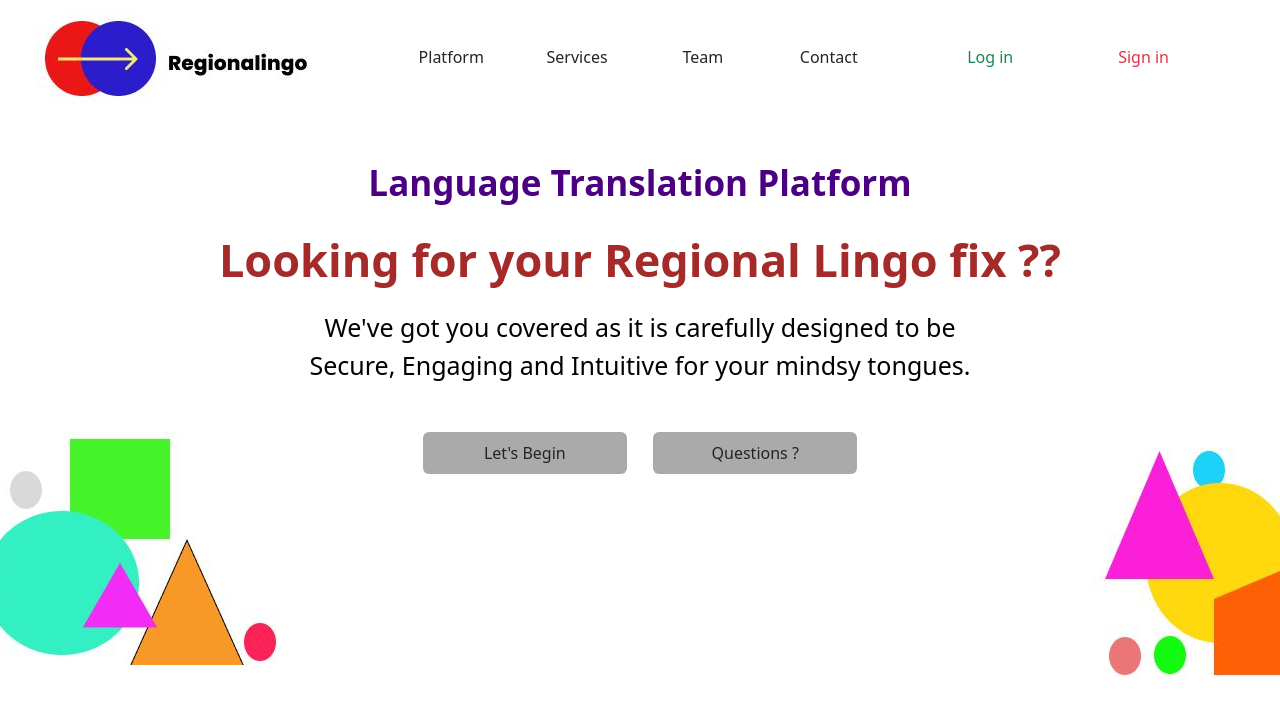
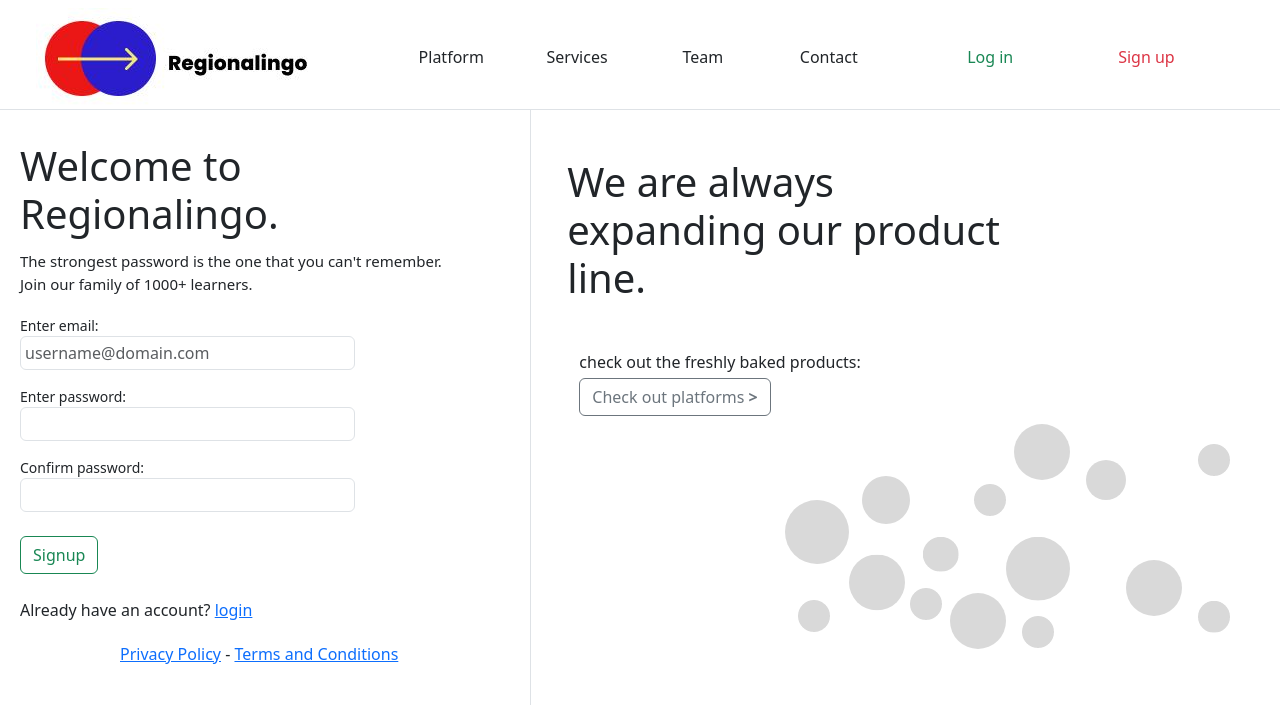
Before and after one commit to HARSH-KUMAR10/IBMProject_client, a React (Create React App) app: page /signup in a window 1280 px wide. Shown: the top 716 px of the page. Built offline with nearby package versions, Linux system fonts and the light colour scheme.

Commit message:
login and signup - pages complete

```diff
--- a/package.json
+++ b/package.json
@@ -8,6 +8,7 @@
     "@testing-library/user-event": "^13.5.0",
     "react": "^18.2.0",
     "react-dom": "^18.2.0",
+    "react-router-dom": "^6.8.1",
     "react-scripts": "5.0.1",
     "web-vitals": "^2.1.4"
   },
--- a/public/index.html
+++ b/public/index.html
@@ -17,11 +17,15 @@
     <link rel="manifest" href="%PUBLIC_URL%/manifest.json" />
     <link href="https://cdn.jsdelivr.net/npm/bootstrap@5.3.0-alpha1/dist/css/bootstrap.min.css" rel="stylesheet" integrity="sha384-GLhlTQ8iRABdZLl6O3oVMWSktQOp6b7In1Zl3/Jr59b6EGGoI1aFkw7cmDA6j6gD" crossorigin="anonymous">
     <script src="https://cdn.jsdelivr.net/npm/bootstrap@5.3.0-alpha1/dist/js/bootstrap.bundle.min.js" integrity="sha384-w76AqPfDkMBDXo30jS1Sgez6pr3x5MlQ1ZAGC+nuZB+EYdgRZgiwxhTBTkF7CXvN" crossorigin="anonymous"></script>
+    <link rel="stylesheet" href="https://cdnjs.cloudflare.com/ajax/libs/font-awesome/4.7.0/css/font-awesome.min.css">
     <style>
       *,.row>*{
         margin:0;
         padding:0;
         overflow-x: hidden;
+      }
+      .display-6{
+        overflow:hidden
       }
     </style>
     <!--
--- a/src/App.js
+++ b/src/App.js
@@ -1,10 +1,19 @@
+import {BrowserRouter, Routes, Route} from 'react-router-dom';
+
 import Home from "./pages/Home";
+import Login from './pages/Login';
+import Signup from './pages/Signup';
+
 
 function App() {
   return (
-    <div className="">
-      <Home/>
-    </div>
+    <BrowserRouter>
+    <Routes>
+      <Route path="/" element={<Home/>}/>
+      <Route path="/signup" element={<Signup/>}/>
+      <Route path="/login" element={<Login/>}/>
+    </Routes>
+    </BrowserRouter>
   );
 }
 
--- a/src/components/Hero.js
+++ b/src/components/Hero.js
@@ -1,3 +1,5 @@
+import Header from "./hero/Header";
+
 export default function Hero() {
   return (
     <div className="">
@@ -60,23 +62,3 @@ function HeroMainText() {
     </div>
   );
 }
-
-function Header() {
-  return (
-    <div className="px-5 pt-2 row justify-content-between align-items-baseline text-bold">
-      <div className="col-3">
-        <img src="./assets/logo.jpg" alt="Regionalingo" />
-      </div>
-      <div className="col-5 row justify-content-around  align-items-baseline">
-        <div className="col-3 text-center">Platform</div>
-        <div className="col-3 text-center">Services</div>
-        <div className="col-3 text-center">Team</div>
-        <div className="col-3 text-center">Contact</div>
-      </div>
-      <div className="col-3 row justify-content-around align-items-baseline">
-        <div className="col-4 text-success">Log in</div>
-        <div className="col-4 text-danger">Sign in</div>
-      </div>
-    </div>
-  );
-}
--- /dev/null
+++ b/src/components/hero/Header.js
@@ -0,0 +1,19 @@
+export default function Header() {
+    return (
+      <div className="px-5 pt-2 row justify-content-between align-items-baseline text-bold">
+        <div className="col-3">
+          <img src="./assets/logo.jpg" alt="Regionalingo" onClick={()=>window.location.href="/"} />
+        </div>
+        <div className="col-5 row justify-content-around  align-items-baseline">
+          <div className="col-3 text-center">Platform</div>
+          <div className="col-3 text-center">Services</div>
+          <div className="col-3 text-center">Team</div>
+          <div className="col-3 text-center">Contact</div>
+        </div>
+        <div className="col-3 row justify-content-around align-items-baseline">
+          <div className="col-4 text-success" onClick={()=>window.location.href="/login"}>Log in</div>
+          <div className="col-4 text-danger" onClick={()=>window.location.href="/signup"}>Sign up</div>
+        </div>
+      </div>
+    );
+  }
--- /dev/null
+++ b/src/pages/Login.js
@@ -0,0 +1,50 @@
+import Header from "../components/hero/Header";
+
+export default function Login(){
+    return (
+        <div>
+            <Header/>
+            <div className="row border-top">
+                <div className="col-5 px-4 py-2 border-end">
+                    <div className="display-6 px-2 pt-4 pb-2">Welcome to Regionalingo.</div>
+                    <div style={{fontSize:18}}>
+                    <div className="px-2 py-2" style={{fontSize:15}}>A secure login process is critical for protecting sensitive information and preventing unauthorized access. To ensure the security of your login, use strong and unique passwords.</div>
+                    </div>
+                    <div className="py-4">
+                    <div className="py-2 px-2">
+                        <div style={{fontSize:14}} className="text-bold">Enter email:</div>
+                        <input type="email" placeholder="username@domain.com" className="p-1 form-control" style={{width:'70%'}}/>
+                    </div>
+                    <div className="py-2 px-2">
+                        <div style={{fontSize:14}}  className="text-bold">Enter password:</div>
+                        <input type="password" className="p-1 form-control" style={{width:'70%'}}/>
+                    </div>
+                    <div className="py-3 px-2">
+                        <button className="btn btn-outline-success">Login</button>
+                    </div>
+                    <div className="py-2 px-2">
+                        Don't have an account yet? <a href="">Create Account</a>
+                    </div>
+                    </div>
+                    <div className="py-3 px-2 text-center">
+                        <a href="">Privacy Policy</a> - <a href="">Terms and Conditions</a>
+                    </div>
+                </div>
+
+                <div className="col-7 p-5">
+                    <div className="row">
+                    <div className="col-8 display-6">Confused how to best use our products.</div>
+                    </div>
+                    <div className="">
+                    <div className="pt-5">Come to us with any query.</div>
+                    <div className="py-1 "><button className="btn btn-outline-secondary">Reach us here </button></div>
+                    <div className="pt-3">Check out the bundled service packages avaiable to you.</div>
+                    <div className="py-1 "><button className="btn btn-outline-secondary">Check out Services  </button></div>
+                    <div className="pt-3">Check out the team behind.</div>
+                    <div className="py-1 "><button className="btn btn-outline-secondary">Teams </button></div>
+                    </div>
+                </div>
+            </div>
+        </div>
+    )
+}
--- /dev/null
+++ b/src/pages/Signup.js
@@ -0,0 +1,53 @@
+import Header from "../components/hero/Header";
+
+export default function Signup(){
+    return (
+        <div>
+            <Header/>
+            <div className="row border-top">
+                <div className="col-5 px-4 py-2 border-end">
+                    <div className="display-6 px-2 pt-4 pb-2">Welcome to Regionalingo.</div>
+                    <div style={{fontSize:15}}>
+                    <div className="px-2 pt-1">The strongest password is the one that you can't remember.</div>
+                    <div className="px-2 pb-1">Join our family of 1000+ learners.</div>
+                    </div>
+                    <div className="py-2">
+                    <div className="py-2 px-2">
+                        <div style={{fontSize:14}} className="text-bold">Enter email:</div>
+                        <input type="email" placeholder="username@domain.com" className="p-1 form-control" style={{width:'70%'}}/>
+                    </div>
+                    <div className="py-2 px-2">
+                        <div style={{fontSize:14}}  className="text-bold">Enter password:</div>
+                        <input type="password" className="p-1 form-control" style={{width:'70%'}}/>
+                    </div>
+                    <div className="py-2 px-2">
+                        <div style={{fontSize:14}} className="text-bold">Confirm password:</div>
+                        <input type="password" className="p-1 form-control" style={{width:'70%'}}/>
+                    </div>
+                    <div className="py-3 px-2">
+                        <button className="btn btn-outline-success">Signup</button>
+                    </div>
+                    <div className="py-2 px-2">
+                        Already have an account? <a href="">login</a>
+                    </div>
+                    </div>
+                    <div className="py-1 px-2 text-center">
+                        <a href="">Privacy Policy</a> - <a href="">Terms and Conditions</a>
+                    </div>
+                </div>
+
+                <div className="col-7 p-5">
+                    <div className="row">
+                    <div className="col-8 display-6">We are always expanding our product line.</div>
+                    </div>
+                    <div className="pt-5">check out the freshly baked products:</div>
+                    <div className="py-1 "><button className="btn btn-outline-secondary">Check out platforms <span style={{fontWeight:'900'}}>&gt;</span> </button></div>
+                    <div className="row justify-content-between">
+                        <div className="col-1"></div>
+                        <div className="col-11 text-end"><img src="./assets/signup_banner.png" className="img-fluid"/></div>
+                    </div>
+                </div>
+            </div>
+        </div>
+    )
+}
```
Also changed, not shown: public/assets/signup_banner.png (added), 1 other file (tests, documents, lock files or other folders).
